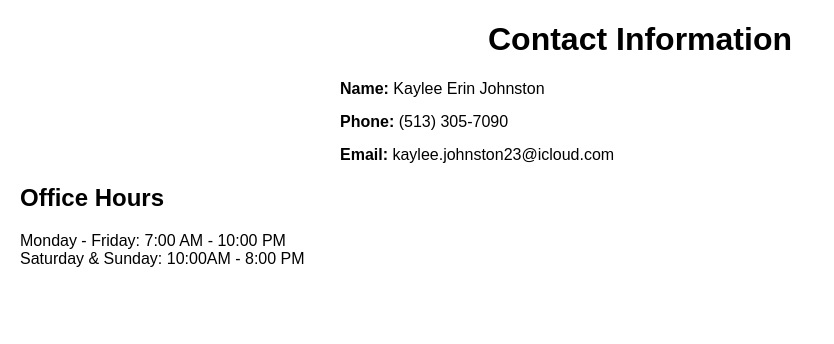
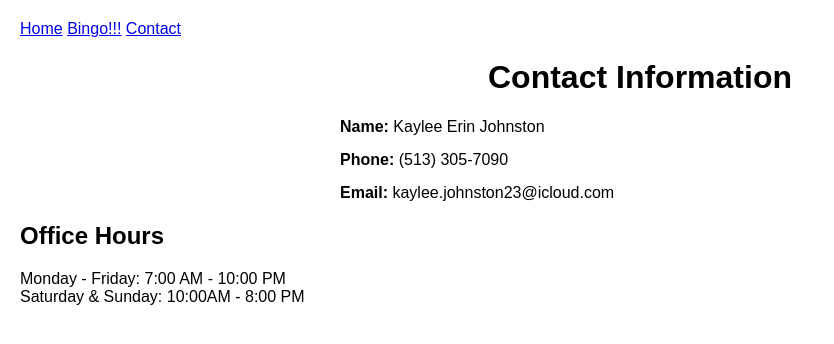
Before and after one commit to NextGen-Code-Innovations/kayleejohnston.xyz, a plain HTML site: page contact.html in a window 1280 px wide. Shown: the whole page, without its empty margins (0-834 px from the left). Drawn offline with Linux system fonts and the light colour scheme.

Commit message:
updated links

```diff
--- a/contact.html
+++ b/contact.html
@@ -33,7 +33,13 @@
     </style>
 </head>
 <body>
-
+    <nav>
+        <a href="/index.html">Home</a>
+        <a href="/bingo/bingoSelect.html">Bingo!!!</a>
+        <!-- <a href="/professional/professionalLanding.html">Professional Life</a> -->
+        <!-- <a href="/about/aboutMe.html">About Me</a> -->
+        <a href="contact.html">Contact</a>
+    </nav>
     <h1>Contact Information</h1>
 
     <div class="contact-info">
```
